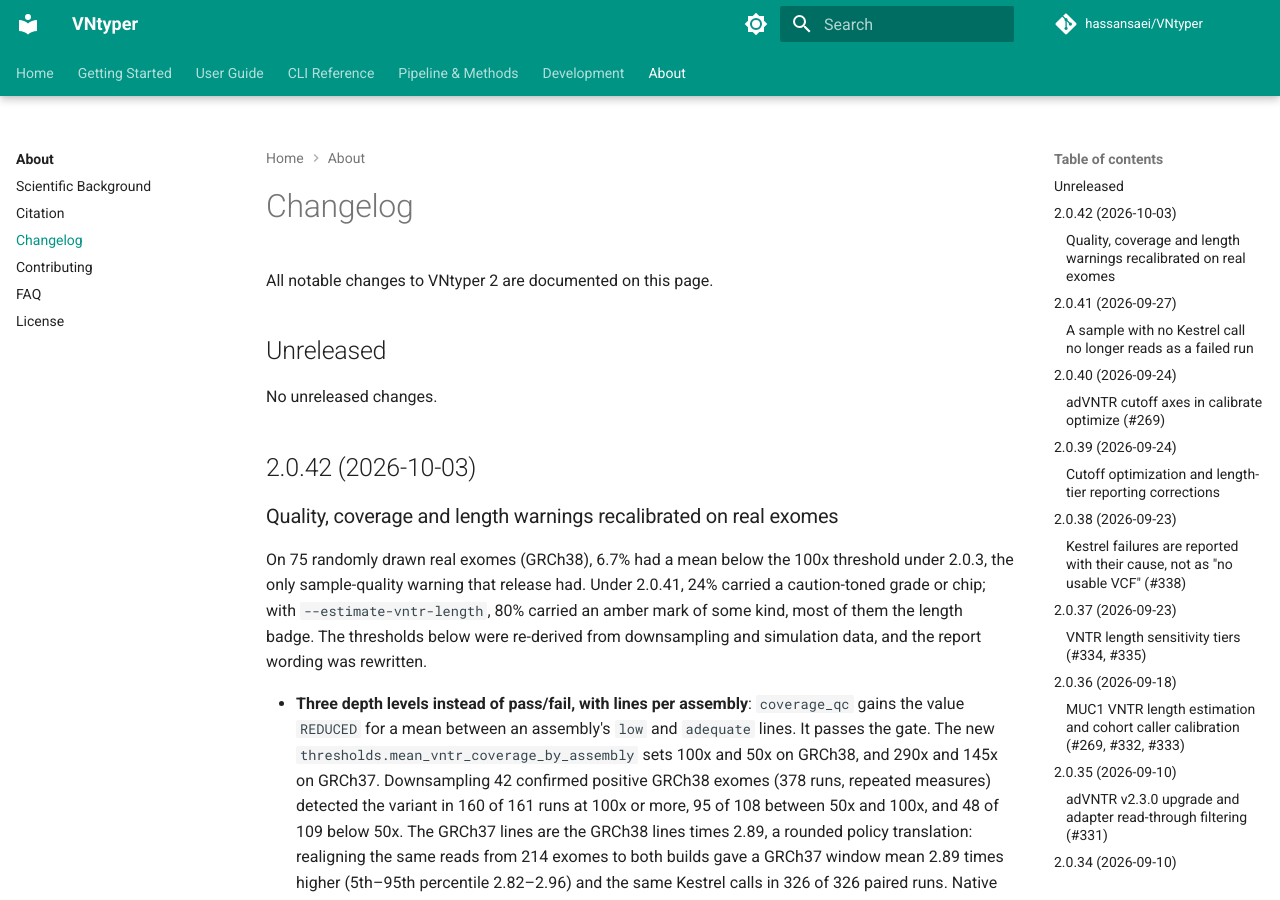
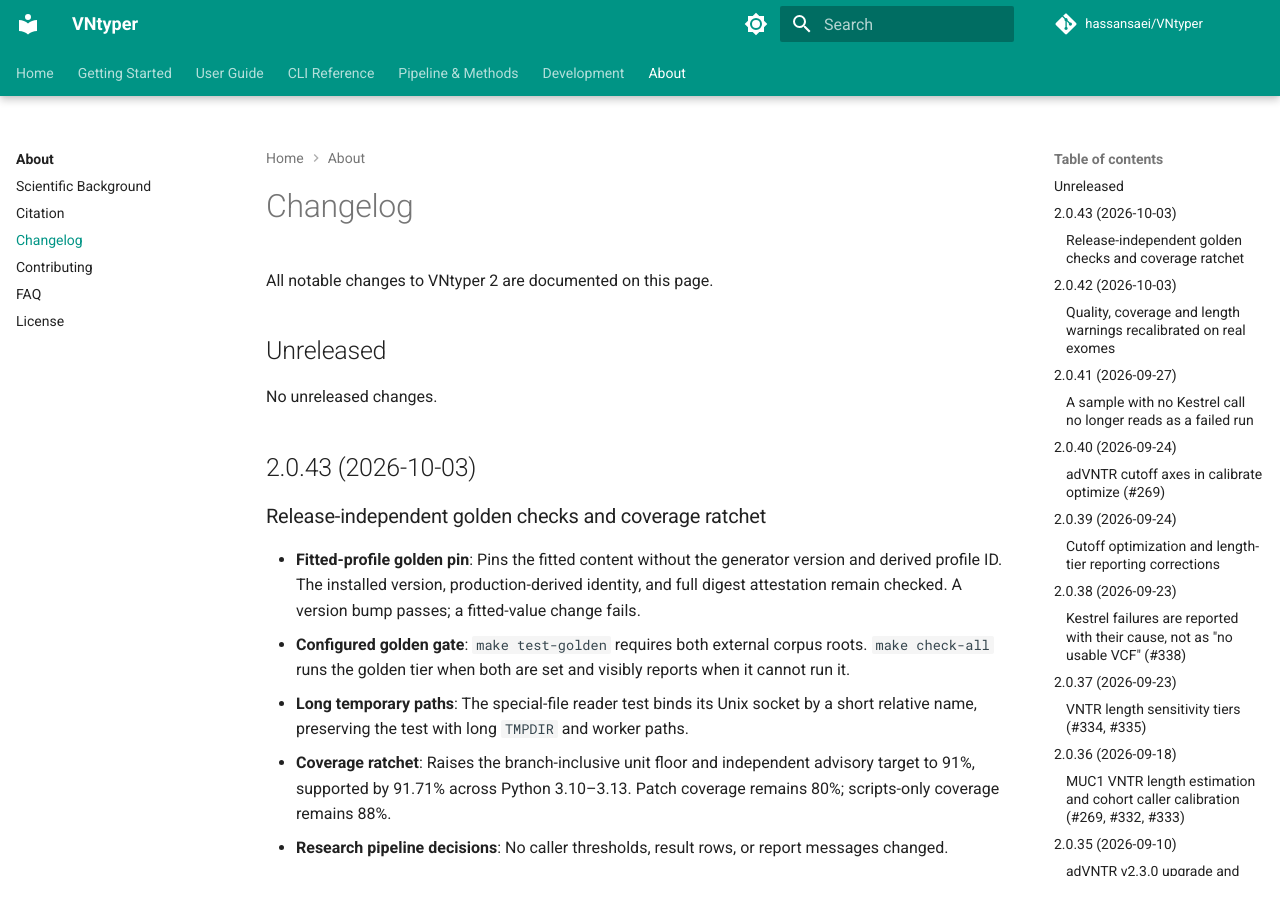
Before and after one commit to hassansaei/VNtyper, an MkDocs documentation site: the page built from docs/about/changelog.md, in a window 1280 px wide and 900 px high. Built offline with MkDocs 1.6.1 and Material for MkDocs 9.7.7, drawn with Linux system fonts in a browser that asks for light colours; comment, search, counter and statistics services are not loaded.

Commit message:
chore(release): prepare version 2.0.43

```diff
--- a/docs/about/changelog.md
+++ b/docs/about/changelog.md
@@ -5,6 +5,16 @@
 ## Unreleased
 
 No unreleased changes.
+
+## 2.0.43 (2026-10-03)
+
+### Release-independent golden checks and coverage ratchet
+
+- **Fitted-profile golden pin**: Pins the fitted content without the generator version and derived profile ID. The installed version, production-derived identity, and full digest attestation remain checked. A version bump passes; a fitted-value change fails.
+- **Configured golden gate**: `make test-golden` requires both external corpus roots. `make check-all` runs the golden tier when both are set and visibly reports when it cannot run it.
+- **Long temporary paths**: The special-file reader test binds its Unix socket by a short relative name, preserving the test with long `TMPDIR` and worker paths.
+- **Coverage ratchet**: Raises the branch-inclusive unit floor and independent advisory target to 91%, supported by 91.71% across Python 3.10–3.13. Patch coverage remains 80%; scripts-only coverage remains 88%.
+- **Research pipeline decisions**: No caller thresholds, result rows, or report messages changed.
 
 ## 2.0.42 (2026-10-03)
 
--- a/vntyper/version.py
+++ b/vntyper/version.py
@@ -1 +1 @@
-__version__ = "2.0.42"
+__version__ = "2.0.43"
```
Also changed, not shown: 1 other file.
